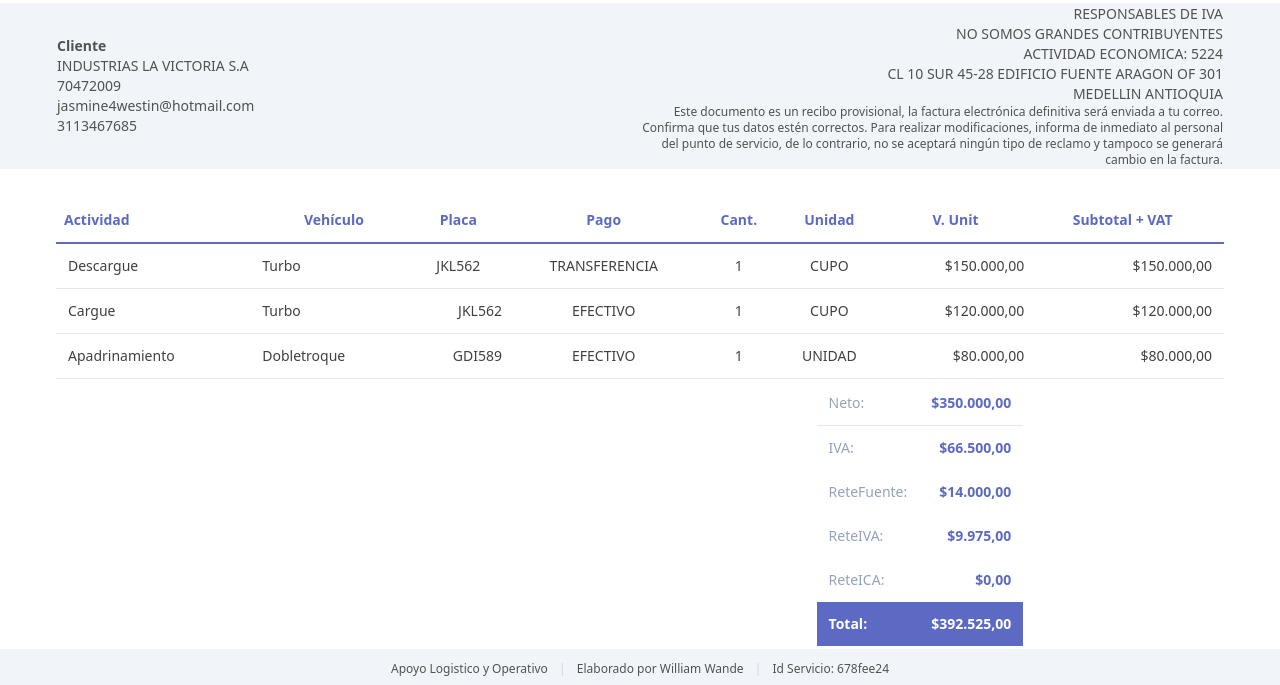
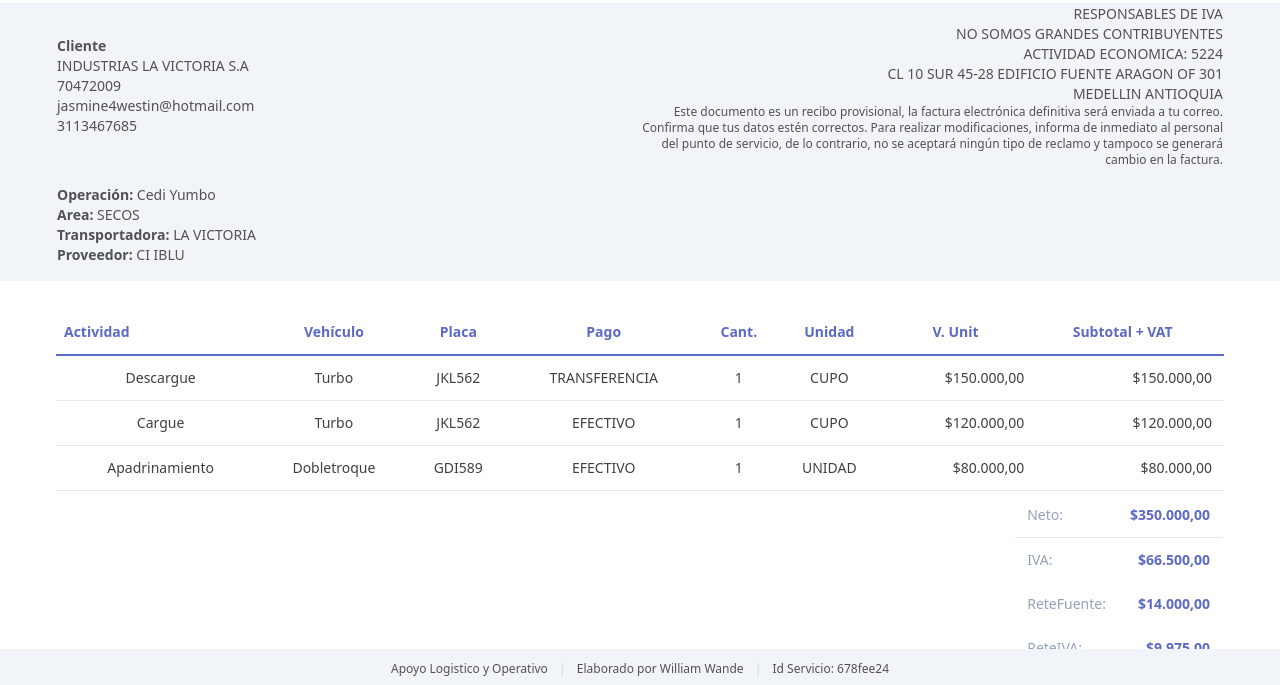
Before and after one commit to LogyApp/ProvisionalRecaudo, a plain HTML site: page index.html in a window 1280 px wide. Shown: the part 111-796 px from the top of the page. Drawn offline with Linux system fonts and the light colour scheme.

Commit message:
Update index.html

```diff
--- a/index.html
+++ b/index.html
@@ -72,6 +72,17 @@
           </div>
         </td>
       </tr>
+      <!-- Nueva fila para los datos adicionales -->
+      <tr>
+        <td colspan="2" class="py-4">
+          <div class="text-sm text-neutral-600">
+            <p><span class="font-bold">Operación:</span> Cedi Yumbo</p>
+            <p><span class="font-bold">Area:</span> SECOS</p>
+            <p><span class="font-bold">Transportadora:</span> LA VICTORIA</p>
+            <p><span class="font-bold">Proveedor:</span> CI IBLU</p>
+          </div>
+        </td>
+      </tr>
     </tbody>
   </table>
 </div>
@@ -92,8 +103,8 @@
           </thead>
           <tbody>
             <tr>
-              <td class="border-b py-3 pl-3">Descargue</td>
-              <td class="border-b py-3 pl-2">Turbo</td>
+              <td class="border-b py-3 pl-3 text-center">Descargue</td>
+              <td class="border-b py-3 pl-2 text-center">Turbo</td>
               <td class="border-b py-3 pl-2 text-center">JKL562</td>
               <td class="border-b py-3 pl-2 text-center">TRANSFERENCIA</td>
               <td class="border-b py-3 pl-2 text-center">1</td>
@@ -102,9 +113,9 @@
               <td class="border-b py-3 pl-2 pr-3 text-right">$150.000,00</td>
             </tr>
             <tr>
-              <td class="border-b py-3 pl-3">Cargue</td>
-              <td class="border-b py-3 pl-2">Turbo</td>
-              <td class="border-b py-3 pl-2 text-right">JKL562</td>
+              <td class="border-b py-3 pl-3 text-center">Cargue</td>
+              <td class="border-b py-3 pl-2 text-center">Turbo</td>
+              <td class="border-b py-3 pl-2 text-center">JKL562</td>
               <td class="border-b py-3 pl-2 text-center">EFECTIVO</td>
               <td class="border-b py-3 pl-2 text-center">1</td>
               <td class="border-b py-3 pl-2 text-center">CUPO</td>
@@ -112,9 +123,9 @@
               <td class="border-b py-3 pl-2 pr-3 text-right">$120.000,00</td>
             </tr>
             <tr>
-              <td class="border-b py-3 pl-3">Apadrinamiento</td>
-              <td class="border-b py-3 pl-2">Dobletroque</td>
-              <td class="border-b py-3 pl-2 text-right">GDI589</td>
+              <td class="border-b py-3 pl-3 text-center">Apadrinamiento</td>
+              <td class="border-b py-3 pl-2 text-center">Dobletroque</td>
+              <td class="border-b py-3 pl-2 text-center">GDI589</td>
               <td class="border-b py-3 pl-2 text-center">EFECTIVO</td>
               <td class="border-b py-3 pl-2 text-center">1</td>
               <td class="border-b py-3 pl-2 text-center">UNIDAD</td>
@@ -122,7 +133,7 @@
               <td class="border-b py-3 pl-2 pr-3 text-right">$80.000,00</td>
             </tr>
             <tr>
-              <td colspan="7">
+              <td colspan="8">
                 <table class="w-full border-collapse border-spacing-0">
                   <tbody>
                     <tr>
@@ -193,7 +204,7 @@
       <div class="px-14 text-base text-neutral-700">
         <p class="text-main font-bold">¿Necesitas tu factura? ¡No te preocupes!</p>
         <p>Verifica tus datos y solicita al WhatsApp 3173645618</p>
-        <p>o a facturacion.electronica@logyser.com</p>
+        <p>o al correo facturacion.electronica@logyser.com</p>
       </div>
 
       <div class="px-14 py-10 text-sm text-neutral-700">
```
Lines whose indentation alone changed are shown as unchanged.
